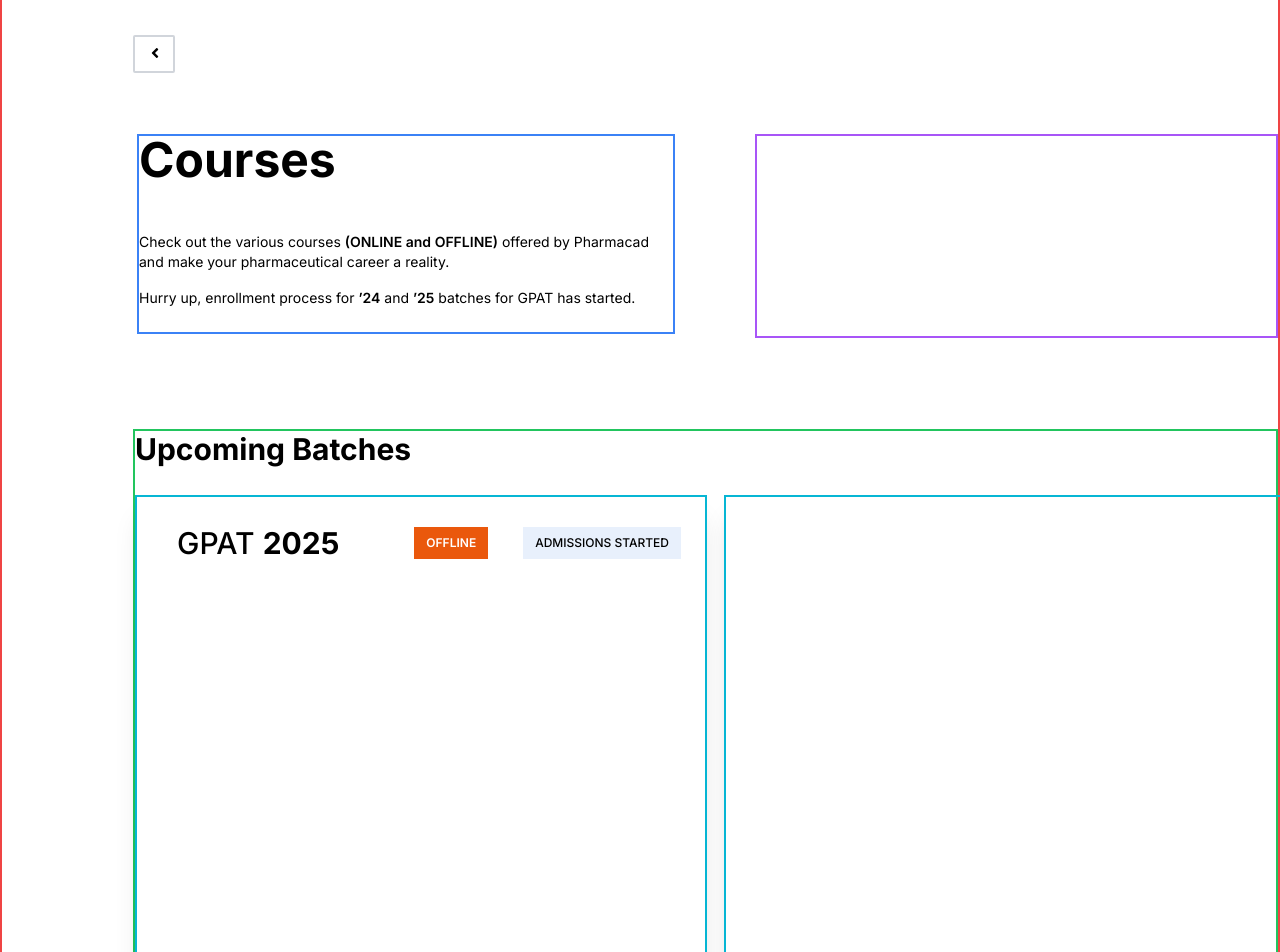
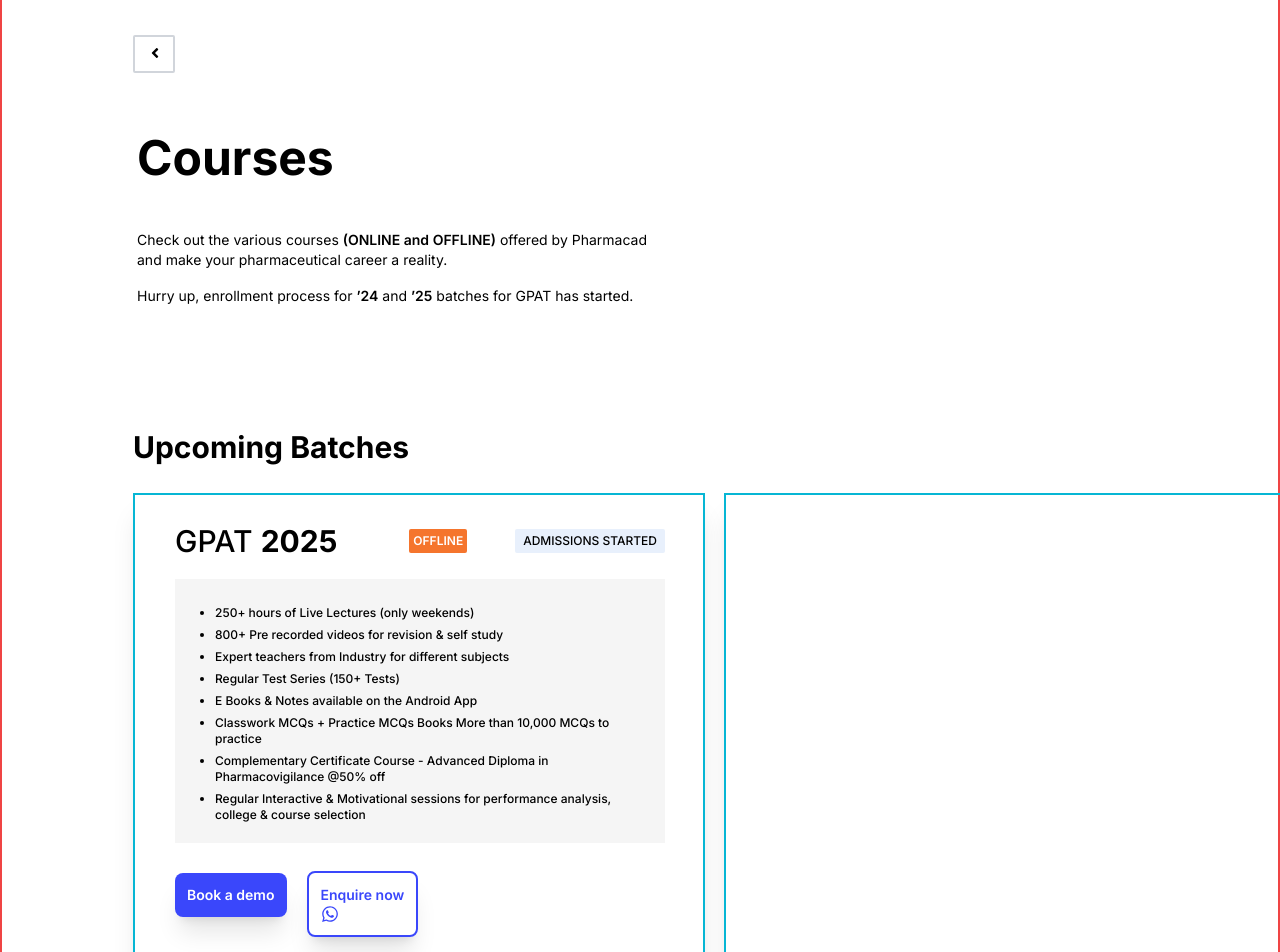
Before and after one commit to vibodhbhosure/Project-Pharmacad, a Next.js app: page / in a window 1280 px wide. Shown: the part 160-1112 px from the top of the page. Built offline with nearby package versions, Linux system fonts and the light colour scheme.

Commit message:
static info in grid

```diff
--- a/src/components/CarousalCards/Card1.jsx
+++ b/src/components/CarousalCards/Card1.jsx
@@ -1,7 +1,7 @@
 import React from "react";
 import "../../styles/globals.css";
-import svg1 from "../../../public/bg1.svg";
-import svg2 from "../../../public/arrow.svg";
+// import svg1 from "../../../public/bg1.svg";
+// import svg2 from "../../../public/arrow.svg";
 import Image from "next/image";
 const Card1 = () => {
   return (
--- a/src/components/CarousalCards/Card2.jsx
+++ b/src/components/CarousalCards/Card2.jsx
@@ -1,8 +1,8 @@
 import React from "react";
 import Image from "next/image";
 import "../../styles/globals.css";
-import svg1 from "../../../public/bg2.svg";
-import svg2 from "../../../public/arrow2.svg";
+// import svg1 from "../../../public/bg2.svg";
+// import svg2 from "../../../public/arrow2.svg";
 const Card2 = () => {
   return (
     <div className="gradient max-w-[1321px] h-[145px] flex border-2">
--- a/src/components/Courses.jsx
+++ b/src/components/Courses.jsx
@@ -1,5 +1,5 @@
 import React from 'react'
-import { FaAngleLeft} from "react-icons/fa";
+import { FaAngleLeft, FaWhatsapp} from "react-icons/fa";
 
 const Courses = () => {
   return (
@@ -8,17 +8,17 @@
             <FaAngleLeft className='ml-1'/>
         </div>
         <div className='flex ml-[135px] mt-[156px] space-x-[80px]'>
-            <div className='h-[200px] w-[552px] border-2 border-blue-500 flex flex-col'>
+            <div className='h-[200px] w-[552px] flex flex-col'>
                 <span className=' text-5xl font-bold'>Courses</span>
                 <span className=' mt-12 font-normal text-sm'>Check out the various courses <span className=' font-semibold'>(ONLINE and OFFLINE)</span> offered by Pharmacad</span>
                 <spanv className='font-normal text-sm'>and make your pharmaceutical career a reality.</spanv>
                 <span className=' mt-4 font-normal text-sm'>Hurry up, enrollment process for <span className=' font-semibold'>’24</span> and <span className=' font-semibold'>’25</span> batches for GPAT has started.</span>
             </div>
-            <div className='h-[204px] w-[536px] border-2 border-purple-500'>
+            <div className='h-[204px] w-[536px]'>
 
             </div>
         </div>
-        <div className='mt-[91px] ml-[131px] border-2 border-green-500'>
+        <div className='mt-[91px] ml-[131px]'>
             <span className=' font-bold text-3xl'>
                 Upcoming Batches
             </span>
@@ -26,13 +26,24 @@
                 <div className=' mt-7 border-2 border-cyan-500 h-[478px] w-[572px] shadow-xl'>
                     <div className='flex flex-row mt-7 ml-10'>
                         <span className=' font-medium text-3xl'>GPAT <span className=' font-bold text-3xl'>2025</span></span>
-                        <span className=' uppercase bg-orange-600 text-white m-auto px-3 py-2 ml-[75px] font-semibold text-xs'>Offline</span>
-                        <span className='uppercase m-auto px-3 py-2 ml-[11px] font-medium text-xs bg-[#E8F0FC]'>Admissions started</span>
+                        <span className=' box-border uppercase bg-[#F5752D] text-white m-auto p-1 ml-[72px] font-semibold text-xs rounded-sm '>Offline</span>
+                        <span className='uppercase m-auto p-1 px-2 font-medium text-xs bg-[#E8F0FC] ml-[10px] rounded-sm'>Admissions started</span>
                     </div>
-                    <div className='w-[490px] bg-[#F5F5F5] mt-5'>
-                        <div>
-
-                        </div>
+                    <div className='w-[490px] bg-[#F5F5F5] mt-5 ml-10'>
+                        <ul className=' list-disc ml-5 p-5'>
+                            <li className=' font-medium text-xs mt-[6px]'>250+ hours of Live Lectures (only weekends)</li>
+                            <li className=' font-medium text-xs mt-[6px]'>800+ Pre recorded videos for revision & self study</li>
+                            <li className=' font-medium text-xs mt-[6px]'>Expert teachers from Industry for different subjects</li>
+                            <li className=' font-medium text-xs mt-[6px]'>Regular Test Series (150+ Tests)</li>
+                            <li className=' font-medium text-xs mt-[6px]'>E Books & Notes available on the Android App</li>
+                            <li className=' font-medium text-xs mt-[6px]'>Classwork MCQs + Practice MCQs Books More than 10,000 MCQs to practice</li>
+                            <li className=' font-medium text-xs mt-[6px]'>Complementary Certificate Course - Advanced Diploma in Pharmacovigilance @50% off</li>
+                            <li className=' font-medium text-xs mt-[6px]'>Regular Interactive & Motivational sessions for performance analysis, college & course selection</li>
+                        </ul>
+                    </div>
+                    <div className='ml-10 mt-7'>
+                        <button className=' box-border bg-[#3A47FB] shadow-xl m-auto p-3 font-semibold text-sm text-white rounded-lg'>Book a demo</button>
+                        <button className=' box-border border-2 border-[#3A47FB] text-[#3A47FB] shadow-xl m-auto p-3 font-semibold text-sm rounded-lg ml-5'>Enquire now <FaWhatsapp className=' text-lg'/></button>
                     </div>
                 </div>
                 <div className=' mt-7 border-2 border-cyan-500 h-[478px] w-[572px] shadow-xl'>
@@ -44,6 +55,7 @@
                 <div className=' mt-7 border-2 border-cyan-500 h-[478px] w-[572px] shadow-xl'>
 
                 </div>
+
             </div>
         </div>
     </div>
```
